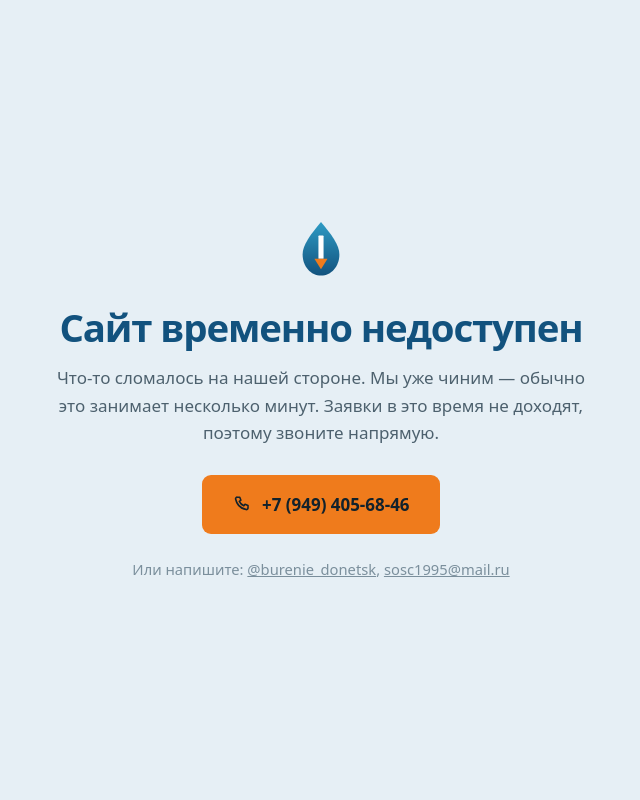
After one commit to Kostia8262/burenie, a PHP site: page /500.html in a window 1280 px wide. The commit adds this page. Shown: the whole page, without its empty margins (319-959 px from the left). Run offline with PHP 8.4, Linux system fonts and the light colour scheme.

Commit message:
design: чередование полос и свои страницы ошибок
Замечание заказчика: «все блоки только на белом фоне, сайт сливается».
Светлая полоса была #f1f6f9 — на четыре процента темнее белого, разницу
не видно. Тон усилен до #e6eff5, и белые карточки теперь от неё отделяются.

Ритм главной: услуги белые, глубина тёмная, цены тонированные, шаги белые,
география ушла в тёмную полосу, вопросы тонированные, статьи белые. Два
тёмных блока разведены двумя светлыми, подряд не идут. На внутренних
страницах нижние блоки «ещё по теме» тоже на тонированной полосе, в хабе
услуг группы чередуются.

Для тёмной полосы добавлены варианты компонентов: города — прозрачные
плашки с обводкой вместо белых, аккордеон и призрачная кнопка тоже.

Страницы ошибок. 404 показывал страницу соседнего домена, пока стенд жил
у него; теперь стенд на своём домене. Заодно закрыты настоящие дыры:
/assets/ и /inc/ отдавали хостинговую страницу 403, а /inc/config.php,
/pages/*.php и /content/*.php были доступны напрямую и вернули бы
исходники, если бы обработчик PHP отвалился — вместе с токеном бота и
ключами счётчиков. Эти каталоги теперь отдают 404.

Своя страница на 404 и 403 (одна, меняется текст), и отдельная статическая
500.html — она нужна как раз тогда, когда PHP не работает, поэтому без
внешних стилей и скриптов, с телефоном на видном месте.

Co-Authored-By: Claude Opus 5 (1M context) <noreply@anthropic.com>

```diff
--- /dev/null
+++ b/site/500.html
@@ -0,0 +1,67 @@
+<!doctype html>
+<html lang="ru">
+<head>
+<meta charset="utf-8">
+<meta name="viewport" content="width=device-width, initial-scale=1">
+<title>Сайт временно недоступен — СОС Бурение</title>
+<meta name="robots" content="noindex">
+<link rel="icon" href="/assets/img/favicon.svg" type="image/svg+xml">
+<!--
+  Эта страница показывается, когда упал PHP. Поэтому здесь нет ни одного
+  обращения к серверным скриптам, а стили лежат прямо в файле: внешний CSS
+  в такой момент тоже может не отдаться.
+-->
+<style>
+  :root { --blue:#12527e; --ink:#12222c; --ink-2:#4d616e; --or:#ef7b1c; --s1:#e6eff5; }
+  * { box-sizing:border-box; margin:0 }
+  body {
+    min-height:100dvh; display:grid; place-items:center;
+    padding:2rem 1.25rem; background:var(--s1); color:var(--ink);
+    font:400 17px/1.62 system-ui,-apple-system,"Segoe UI",Roboto,sans-serif;
+  }
+  .box { max-width:33rem; text-align:center }
+  svg { width:64px; height:64px; margin:0 auto 1.5rem; display:block }
+  h1 { font-size:clamp(1.7rem,5vw,2.4rem); line-height:1.1; letter-spacing:-.03em; color:var(--blue) }
+  p { margin:1rem 0 0; color:var(--ink-2) }
+  .tel {
+    display:inline-flex; align-items:center; gap:.6rem; margin-top:1.75rem;
+    padding:1rem 1.9rem; background:var(--or); color:var(--ink);
+    border-radius:9px; text-decoration:none; font-weight:700; font-size:1.06rem;
+  }
+  .tel:hover { background:#ff8c30 }
+  .sub { margin-top:1.5rem; font-size:.92rem; color:#7b8f9c }
+  .sub a { color:inherit }
+</style>
+</head>
+<body>
+  <div class="box">
+    <svg viewBox="0 0 40 40" aria-hidden="true">
+      <defs><linearGradient id="g" x1="0" y1="0" x2="0" y2="1">
+        <stop offset="0" stop-color="#2e9bc4"/><stop offset="1" stop-color="#12527e"/>
+      </linearGradient></defs>
+      <path fill="url(#g)" d="M20 2.5c6.4 7.7 11.5 14.2 11.5 20.3C31.5 30.3 26.3 36 20 36S8.5 30.3 8.5 22.8C8.5 16.7 13.6 10.2 20 2.5z"/>
+      <rect x="18.4" y="11" width="3.2" height="14.5" rx=".4" fill="#fff"/>
+      <path d="M15.9 25.5h8.2L20 32z" fill="#ef7b1c"/>
+    </svg>
+
+    <h1>Сайт временно недоступен</h1>
+    <p>
+      Что-то сломалось на нашей стороне. Мы уже чиним — обычно это занимает
+      несколько минут. Заявки в это время не доходят, поэтому звоните напрямую.
+    </p>
+
+    <a class="tel" href="tel:+79494056846">
+      <svg viewBox="0 0 24 24" fill="none" stroke="currentColor" stroke-width="1.9"
+           stroke-linecap="round" stroke-linejoin="round" style="width:20px;height:20px;margin:0">
+        <path d="M6.3 3.8h3l1.4 3.6-1.9 1.4a11 11 0 0 0 5.4 5.4l1.4-1.9 3.6 1.4v3a2 2 0 0 1-2.2 2A16.5 16.5 0 0 1 4.3 6 2 2 0 0 1 6.3 3.8z"/>
+      </svg>
+      +7 (949) 405-68-46
+    </a>
+
+    <p class="sub">
+      Или напишите: <a href="https://t.me/burenie_donetsk">@burenie_donetsk</a>,
+      <a href="mailto:sosc1995@mail.ru">sosc1995@mail.ru</a>
+    </p>
+  </div>
+</body>
+</html>
--- a/site/pages/article.php
+++ b/site/pages/article.php
@@ -55,7 +55,7 @@ echo crumbs([['Главная', '/'], ['Статьи', '/stati/'], [$art['title'
   </div>
 </section>
 
-<section class="sec sec--tight">
+<section class="sec sec--s1 sec--tight">
   <div class="wrap">
     <h2 class="h-minor">Ещё статьи</h2>
     <div class="posts">
--- a/site/pages/city.php
+++ b/site/pages/city.php
@@ -82,7 +82,7 @@ echo crumbs([['Главная', '/'], ['География', '/geografiya/'], [$
   </div>
 </section>
 
-<section class="sec sec--tight">
+<section class="sec sec--s1 sec--tight">
   <div class="wrap">
     <h2 class="h-minor">Другие города</h2>
     <ul class="cities">
--- a/site/pages/home.php
+++ b/site/pages/home.php
@@ -56,7 +56,7 @@ page_start([
 </section>
 
 <!-- ===================== цена и заявка ===================== -->
-<section class="sec" id="ceny">
+<section class="sec sec--s1" id="ceny">
   <div class="wrap split">
     <div>
       <h2 class="d2">Почему мы не вешаем цену за метр на главную</h2>
@@ -93,7 +93,7 @@ page_start([
 </section>
 
 <!-- ===================== как работаем ===================== -->
-<section class="sec sec--s1">
+<section class="sec">
   <div class="wrap">
     <div class="sec-head">
       <h2 class="d2">Пять шагов, и в доме вода</h2>
@@ -110,7 +110,7 @@ page_start([
 </section>
 
 <!-- ===================== география ===================== -->
-<section class="sec">
+<section class="sec sec--deep">
   <div class="wrap split">
     <div>
       <h2 class="d2">Куда выезжаем</h2>
--- a/site/pages/service.php
+++ b/site/pages/service.php
@@ -66,7 +66,7 @@ echo crumbs([['Главная', '/'], ['Услуги', '/uslugi/'], [$svc['title
   </div>
 </section>
 
-<section class="sec sec--tight">
+<section class="sec sec--s1 sec--tight">
   <div class="wrap">
     <h2 class="h-minor">Смотрят вместе с этим</h2>
     <div class="grid grid--3">
--- a/site/pages/services.php
+++ b/site/pages/services.php
@@ -17,8 +17,8 @@ echo crumbs([['Главная', '/'], ['Услуги', '/uslugi/']]);
   </div>
 </div>
 
-<?php foreach (SERVICE_GROUPS as $gk => $gname): ?>
-<section class="sec sec--tight">
+<?php $band = 0; foreach (SERVICE_GROUPS as $gk => $gname): $band++; ?>
+<section class="sec sec--tight<?= $band % 2 === 0 ? ' sec--s1' : '' ?>">
   <div class="wrap">
     <h2 class="h-minor"><?= e($gname) ?></h2>
     <div class="grid grid--3">
--- a/site/pages/thanks.php
+++ b/site/pages/thanks.php
@@ -13,7 +13,7 @@ page_start([
     <p class="btn-row"><a class="btn btn--lg" href="<?= e(tel_href(main_phone())) ?>"><?= e(main_phone()) ?></a></p>
   </div>
 </div>
-<section class="sec">
+<section class="sec sec--s1">
   <div class="wrap">
     <h2 class="h-minor">Пока ждёте</h2>
     <div class="posts">
```
Also changed, not shown: site/assets/css/main.css (+58 -3 lines), site/index.php (+13 -1 lines), site/pages/404.php (+29 -13 lines), site/.htaccess.
